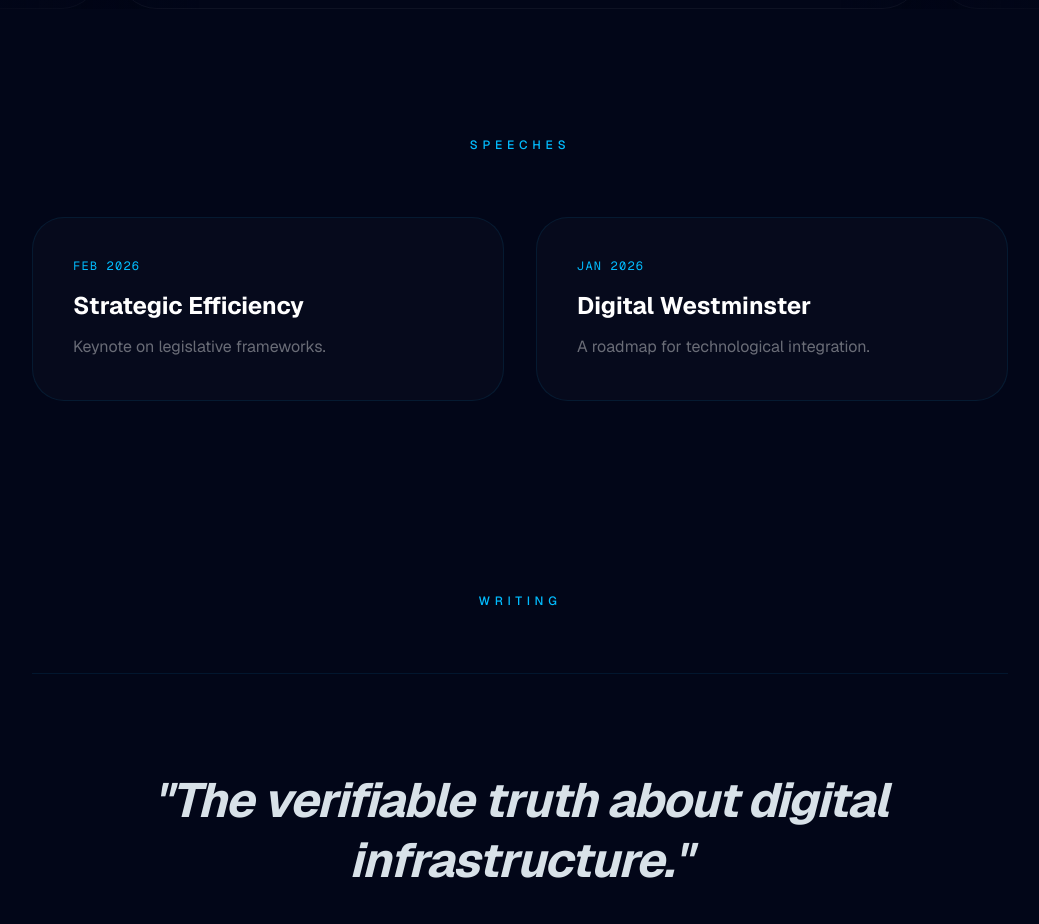
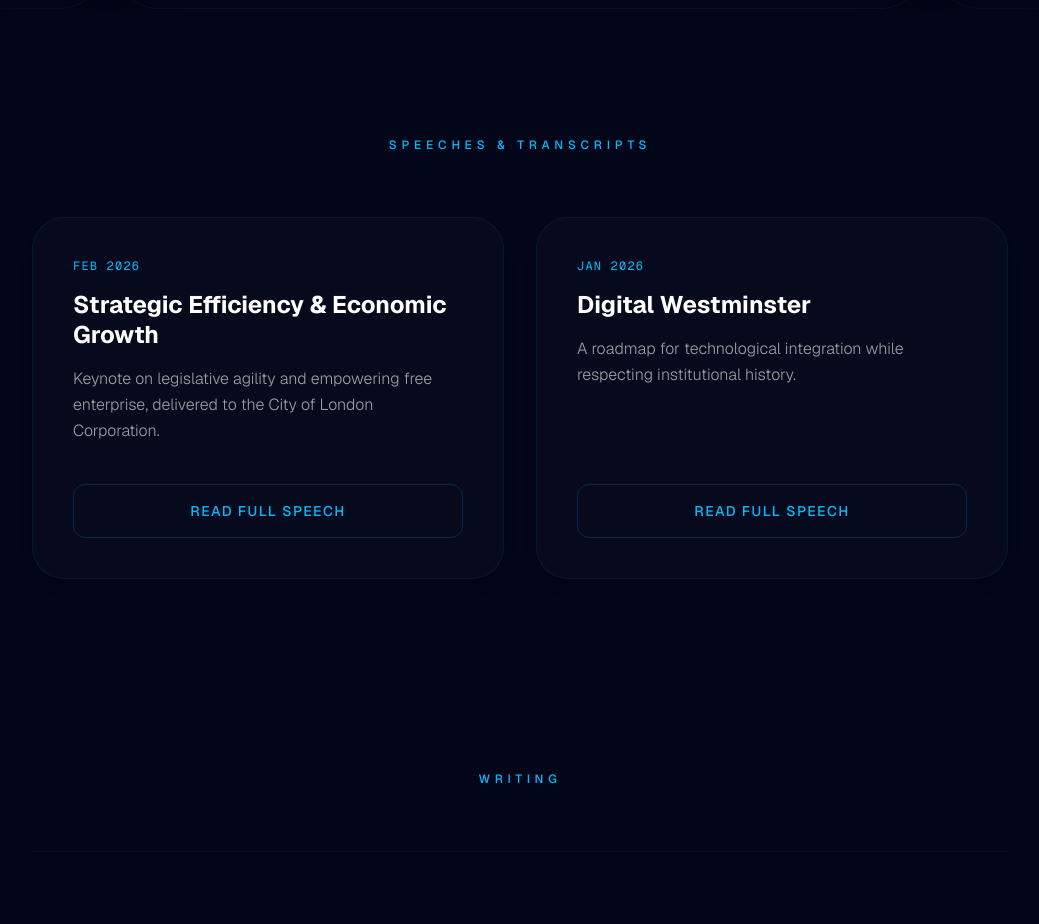
Before and after one commit to BiologicallyPollos/myportfolio, a Next.js app: page / in a window 1280 px wide. Shown: the part 1640-2564 px from the top of the page, without its empty margins (120-1159 px from the left). Built offline with nearby package versions, Linux system fonts and the light colour scheme; grey boxes are pictures that could not be loaded.

Commit message:
Update page.tsx

```diff
--- a/app/page.tsx
+++ b/app/page.tsx
@@ -1,7 +1,7 @@
 "use client";
 
-import React from 'react';
-import { motion } from 'framer-motion';
+import React, { useState } from 'react';
+import { motion, AnimatePresence } from 'framer-motion';
 import useEmblaCarousel from 'embla-carousel-react';
 import Autoplay from 'embla-carousel-autoplay';
 
@@ -11,23 +11,19 @@ export default function Home() {
     [Autoplay({ delay: 4000, stopOnInteraction: false })]
   );
 
+  // State to control the Reader Mode Modal
+  const [selectedSpeech, setSelectedSpeech] = useState<null | any>(null);
+
   const headline = "Hello, I'm Josh Funnell";
 
   const sentence = {
     hidden: { opacity: 1 },
-    visible: {
-      opacity: 1,
-      transition: { staggerChildren: 0.08, delayChildren: 0.5 },
-    },
+    visible: { opacity: 1, transition: { staggerChildren: 0.08, delayChildren: 0.5 } },
   };
 
   const letter = {
     hidden: { opacity: 0, y: 10 },
-    visible: {
-      opacity: 1,
-      y: 0,
-      transition: { duration: 0.4 }
-    },
+    visible: { opacity: 1, y: 0, transition: { duration: 0.4 } },
   };
 
   const slideUp = {
@@ -43,69 +39,47 @@ export default function Home() {
     "https://assets.mixkit.co/videos/preview/mixkit-forest-stream-in-the-sunlight-529-large.mp4"
   ];
 
+  // The comprehensive speech data structure
+  const speeches = [
+    {
+      date: "Feb 2026",
+      title: "Strategic Efficiency & Economic Growth",
+      desc: "Keynote on legislative agility and empowering free enterprise, delivered to the City of London Corporation.",
+      content: "By 2026, the intersection of digital infrastructure and legislative agility has become the primary driver of national growth. We cannot afford the friction of outdated legacy systems when competing on a global stage.\n\nEmpowering businesses means scaling back bureaucratic inertia and ensuring our policies remain grounded in economic reality. Institutional integrity is vital, but it must be paired with operational efficiency to foster true innovation.",
+      sources: [
+        { label: "ONS Economic Output Data 2025", url: "#" },
+        { label: "Centre for Policy Studies: Regulatory Reform", url: "#" }
+      ]
+    },
+    {
+      date: "Jan 2026",
+      title: "Digital Westminster",
+      desc: "A roadmap for technological integration while respecting institutional history.",
+      content: "The modernization of our institutions isn't just a technical challenge; it is fundamentally a cultural one. Business must lead where government follows, providing the verifiable frameworks necessary for secure, scalable public infrastructure.\n\nWe must honor the heritage of Westminster not by keeping it frozen in amber, but by ensuring its mechanisms are robust enough to handle the velocity of modern commerce.",
+      sources: [
+        { label: "National Audit Office: Digital Transformation", url: "#" }
+      ]
+    }
+  ];
+
   return (
     <main className="min-h-screen bg-slate-950 text-white overflow-x-hidden selection:bg-sky-500/30 font-sans">
 
       {/* Hero Section */}
       <section className="relative h-screen flex flex-col items-center justify-center text-center px-4 overflow-hidden">
-
-        {/* Background Visuals Layer */}
         <div className="absolute inset-0 z-0 flex pointer-events-none w-full h-full">
-
-          {/* Left: City of London (Sharper, sliding in) */}
-          <motion.div
-            initial={{ x: -150, opacity: 0 }}
-            animate={{ x: 0, opacity: 0.4 }}
-            transition={{ duration: 1.8, ease: "easeOut" }}
-            className="absolute left-0 top-0 bottom-0 w-1/2 h-full"
-            style={{
-              backgroundImage: `url('/CoL Cover Photo.jpg')`,
-              backgroundSize: 'cover',
-              backgroundPosition: 'left center',
-              maskImage: 'linear-gradient(to right, black 70%, transparent 100%)',
-              WebkitMaskImage: 'linear-gradient(to right, black 70%, transparent 100%)'
-            }}
-          />
-
-          {/* Right: Parliament (Sharper, sliding in) */}
-          <motion.div
-            initial={{ x: 150, opacity: 0 }}
-            animate={{ x: 0, opacity: 0.4 }}
-            transition={{ duration: 1.8, ease: "easeOut", delay: 0.2 }}
-            className="absolute right-0 top-0 bottom-0 w-1/2 h-full"
-            style={{
-              backgroundImage: `url('/Parliament Cover Photo.jpg')`,
-              backgroundSize: 'cover',
-              backgroundPosition: 'right center',
-              maskImage: 'linear-gradient(to left, black 70%, transparent 100%)',
-              WebkitMaskImage: 'linear-gradient(to left, black 70%, transparent 100%)'
-            }}
-          />
-
+          <motion.div initial={{ x: -150, opacity: 0 }} animate={{ x: 0, opacity: 0.4 }} transition={{ duration: 1.8, ease: "easeOut" }} className="absolute left-0 top-0 bottom-0 w-1/2 h-full" style={{ backgroundImage: `url('/CoL Cover Photo.jpg')`, backgroundSize: 'cover', backgroundPosition: 'left center', maskImage: 'linear-gradient(to right, black 70%, transparent 100%)', WebkitMaskImage: 'linear-gradient(to right, black 70%, transparent 100%)' }} />
+          <motion.div initial={{ x: 150, opacity: 0 }} animate={{ x: 0, opacity: 0.4 }} transition={{ duration: 1.8, ease: "easeOut", delay: 0.2 }} className="absolute right-0 top-0 bottom-0 w-1/2 h-full" style={{ backgroundImage: `url('/Parliament Cover Photo.jpg')`, backgroundSize: 'cover', backgroundPosition: 'right center', maskImage: 'linear-gradient(to left, black 70%, transparent 100%)', WebkitMaskImage: 'linear-gradient(to left, black 70%, transparent 100%)' }} />
           <div className="absolute inset-0 bg-gradient-to-b from-slate-950/50 via-transparent to-slate-950 z-10" />
         </div>
 
-        {/* Content Layer */}
         <div className="relative z-[100] w-full max-w-7xl">
-          <motion.h1
-            variants={sentence}
-            initial="hidden"
-            animate="visible"
-            className="text-[7vw] md:text-7xl lg:text-8xl font-bold tracking-tighter mb-8 bg-clip-text text-transparent bg-gradient-to-b from-white via-slate-200 to-slate-400 whitespace-nowrap"
-          >
+          <motion.h1 variants={sentence} initial="hidden" animate="visible" className="text-[7vw] md:text-7xl lg:text-8xl font-bold tracking-tighter mb-8 bg-clip-text text-transparent bg-gradient-to-b from-white via-slate-200 to-slate-400 whitespace-nowrap">
             {headline.split("").map((char, index) => (
-              <motion.span key={index} variants={letter} className="inline-block">
-                {char === " " ? "\u00A0" : char}
-              </motion.span>
+              <motion.span key={index} variants={letter} className="inline-block">{char === " " ? "\u00A0" : char}</motion.span>
             ))}
           </motion.h1>
-
-          <motion.p
-            initial={{ opacity: 0 }}
-            animate={{ opacity: 1 }}
-            transition={{ delay: 2.5, duration: 1.5 }}
-            className="text-xl md:text-2xl text-sky-50/80 leading-relaxed font-light tracking-wide max-w-3xl mx-auto px-4"
-          >
+          <motion.p initial={{ opacity: 0 }} animate={{ opacity: 1 }} transition={{ delay: 2.5, duration: 1.5 }} className="text-xl md:text-2xl text-sky-50/80 leading-relaxed font-light tracking-wide max-w-3xl mx-auto px-4">
             I work at the intersection between <span className="text-white font-medium border-b border-sky-500/30">Westminster and business</span>.
             I take complex issues and communicate them as compelling stories.
             You can see some of the stories below.
@@ -124,11 +98,9 @@ export default function Home() {
           </p>
         </motion.div>
 
-        {/* Carousel */}
         <div className="relative group px-4">
           <div className="absolute inset-y-0 left-0 w-1/4 bg-gradient-to-r from-slate-950 to-transparent z-20 pointer-events-none" />
           <div className="absolute inset-y-0 right-0 w-1/4 bg-gradient-to-l from-slate-950 to-transparent z-20 pointer-events-none" />
-
           <div className="overflow-hidden cursor-grab active:cursor-grabbing" ref={emblaRef}>
             <div className="flex -ml-4">
               {videos.map((src, index) => (
@@ -145,26 +117,32 @@ export default function Home() {
         </div>
       </div>
 
-      {/* Speeches & Writing */}
+      {/* --- NEW APPLE NEWSROOM GRID --- */}
       <div className="max-w-5xl mx-auto px-6 space-y-48 pb-48 relative z-10">
         <motion.section {...slideUp} className="space-y-16">
           <div className="text-center">
-            <h2 className="text-xs font-medium tracking-[0.4em] text-sky-400 uppercase mb-4">Speeches</h2>
+            <h2 className="text-xs font-medium tracking-[0.4em] text-sky-400 uppercase mb-4">Speeches & Transcripts</h2>
           </div>
           <div className="grid md:grid-cols-2 gap-8 text-left">
-            {[
-              { date: "Feb 2026", title: "Strategic Efficiency", desc: "Keynote on legislative frameworks." },
-              { date: "Jan 2026", title: "Digital Westminster", desc: "A roadmap for technological integration." }
-            ].map((s, i) => (
-              <div key={i} className="p-10 rounded-[2rem] bg-white/[0.02] border border-sky-500/10 hover:bg-sky-900/[0.1] transition-all">
-                <span className="text-sky-400 font-mono text-xs mb-4 block uppercase tracking-widest">{s.date}</span>
-                <h3 className="text-2xl font-bold mb-3">{s.title}</h3>
-                <p className="text-white/40 leading-relaxed">{s.desc}</p>
+            {speeches.map((s, i) => (
+              <div key={i} className="p-10 rounded-[2rem] bg-white/[0.02] border border-sky-500/10 hover:bg-sky-900/[0.1] transition-all group flex flex-col justify-between h-full shadow-lg hover:shadow-sky-900/20">
+                <div>
+                  <span className="text-sky-400 font-mono text-xs mb-4 block uppercase tracking-widest">{s.date}</span>
+                  <h3 className="text-2xl font-bold mb-4 leading-tight group-hover:text-white transition-colors">{s.title}</h3>
+                  <p className="text-white/60 font-light leading-relaxed mb-10">{s.desc}</p>
+                </div>
+                <button
+                  onClick={() => setSelectedSpeech(s)}
+                  className="w-full py-4 rounded-xl border border-sky-500/20 text-sky-400 font-medium hover:bg-sky-500 hover:text-slate-950 transition-all text-sm tracking-widest uppercase shadow-[0_0_15px_rgba(56,189,248,0)] hover:shadow-[0_0_20px_rgba(56,189,248,0.2)]"
+                >
+                  Read Full Speech
+                </button>
               </div>
             ))}
           </div>
         </motion.section>
 
+        {/* Writing Section */}
         <motion.section {...slideUp} className="space-y-16 text-center">
           <h2 className="text-xs font-medium tracking-[0.4em] text-sky-400 uppercase">Writing</h2>
           <div className="py-24 border-y border-sky-500/10">
@@ -175,6 +153,7 @@ export default function Home() {
           </div>
         </motion.section>
 
+        {/* Footer */}
         <footer className="pt-24 flex flex-col items-center border-t border-white/5">
           <a href="https://linkedin.com/in/your-profile" target="_blank" className="px-12 py-6 bg-white text-slate-950 rounded-full font-bold hover:scale-105 transition-all shadow-xl">
             Connect on LinkedIn
@@ -182,6 +161,68 @@ export default function Home() {
           <p className="mt-12 text-white/10 font-mono text-[10px] tracking-[0.5em] uppercase">© 2026 Josh Funnell</p>
         </footer>
       </div>
+
+      {/* --- THE READER MODE MODAL --- */}
+      <AnimatePresence>
+        {selectedSpeech && (
+          <motion.div
+            initial={{ opacity: 0 }}
+            animate={{ opacity: 1 }}
+            exit={{ opacity: 0 }}
+            className="fixed inset-0 z-[200] flex items-end justify-center bg-slate-950/80 backdrop-blur-md p-2 md:p-8"
+          >
+            <motion.div
+              initial={{ y: "100%" }}
+              animate={{ y: 0 }}
+              exit={{ y: "100%" }}
+              transition={{ type: "spring", damping: 30, stiffness: 300 }}
+              className="w-full max-w-3xl h-[95vh] bg-slate-900 border border-sky-500/20 rounded-t-[2.5rem] p-8 md:p-16 overflow-y-auto shadow-2xl relative flex flex-col"
+            >
+              {/* Sticky Close Button */}
+              <div className="sticky top-0 right-0 flex justify-end pb-8 z-10 bg-slate-900/90 backdrop-blur-sm -mx-8 px-8 -mt-8 pt-8">
+                <button
+                  onClick={() => setSelectedSpeech(null)}
+                  className="w-12 h-12 flex items-center justify-center rounded-full bg-white/5 border border-white/10 hover:bg-sky-500 hover:text-slate-950 hover:border-sky-500 transition-all font-bold text-lg"
+                >
+                  ✕
+                </button>
+              </div>
+
+              {/* Speech Header */}
+              <div className="mb-12">
+                <span className="text-sky-400 font-mono text-sm tracking-[0.3em] uppercase mb-6 block">{selectedSpeech.date}</span>
+                <h2 className="text-4xl md:text-5xl font-bold tracking-tight leading-tight mb-6">{selectedSpeech.title}</h2>
+                <div className="h-px w-24 bg-sky-500/50"></div>
+              </div>
+
+              {/* Speech Content */}
+              <div className="prose prose-invert max-w-none flex-grow">
+                <p className="text-xl text-slate-300 leading-[1.8] font-light whitespace-pre-line">
+                  {selectedSpeech.content}
+                </p>
+              </div>
+
+              {/* Verifiable Sources Block */}
+              {selectedSpeech.sources && selectedSpeech.sources.length > 0 && (
+                <div className="mt-16 pt-8 border-t border-white/10">
+                  <h4 className="text-xs font-mono tracking-[0.2em] text-white/50 uppercase mb-4">Verifiable Sources</h4>
+                  <ul className="space-y-3">
+                    {selectedSpeech.sources.map((source: any, idx: number) => (
+                      <li key={idx}>
+                        <a href={source.url} target="_blank" className="text-sky-400 hover:text-sky-300 transition-colors text-sm font-medium flex items-center gap-2">
+                          <span className="w-1.5 h-1.5 rounded-full bg-sky-500"></span>
+                          {source.label}
+                        </a>
+                      </li>
+                    ))}
+                  </ul>
+                </div>
+              )}
+            </motion.div>
+          </motion.div>
+        )}
+      </AnimatePresence>
+
     </main>
   );
 }
```
